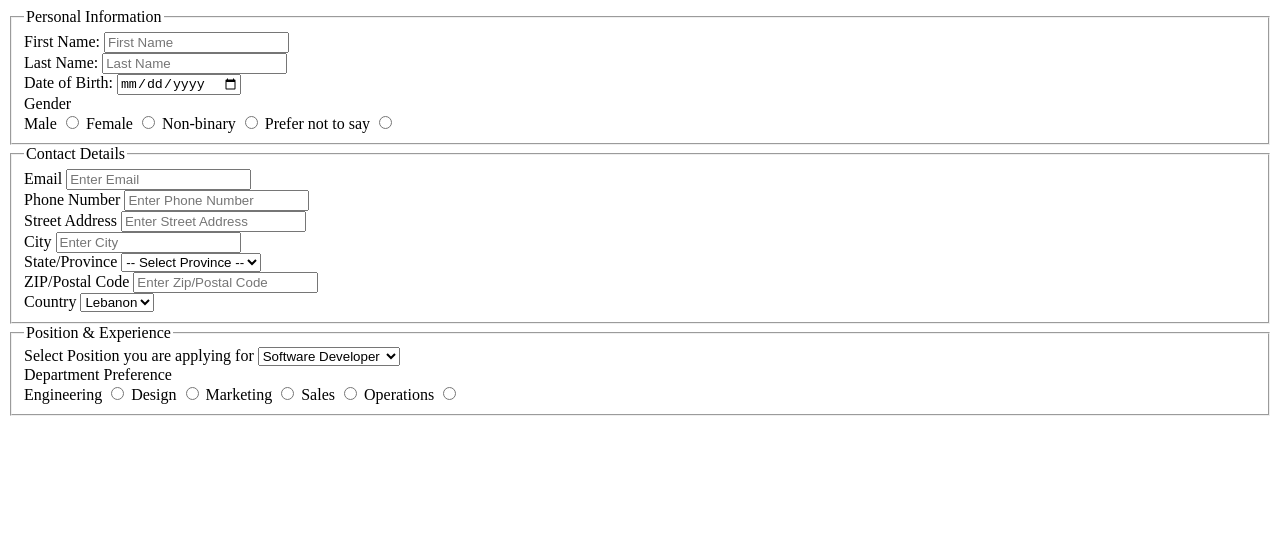
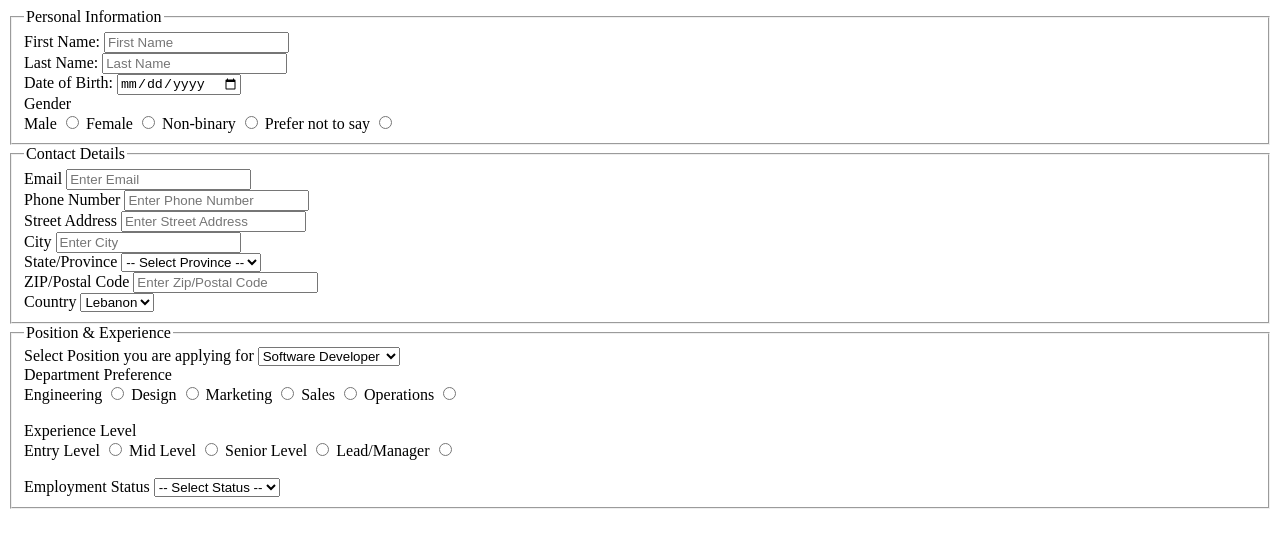
Before and after one commit to HoussamEldineKhaled/SE2-Web-Fundamentals-and-project-building, a plain HTML site: page First-Module/job-form/job-application.html in a window 1280 px wide. Drawn offline with Linux system fonts and the light colour scheme.

Commit message:
section 3 complete

```diff
--- a/First-Module/job-form/job-application.html
+++ b/First-Module/job-form/job-application.html
@@ -86,7 +86,7 @@
                 <option value="other">Other</option>
             </select>
             <br>
-            <label for="">Department Preference</label>
+            <label>Department Preference</label>
             <br>
             <label for="engineering">Engineering</label>
             <input type="radio" name="engineering" value="engineering">
@@ -98,7 +98,29 @@
             <input type="radio" name="sales" value="sales">
             <label for="operations">Operations</label>
             <input type="radio" name="operations" value="operations">
-
+            <br>
+            <br>
+            <label>Experience Level</label>
+            <br>
+            <label for="entry">Entry Level</label>
+            <input type="radio" name="entry" value="entry">
+            <label for="mid">Mid Level</label>
+            <input type="radio" name="mid" value="mid">
+            <label for="senior">Senior Level</label>
+            <input type="radio" name="senior" value="senior">
+            <label for="lead">Lead/Manager</label>
+            <input type="radio" name="lead" value="lead">
+            <br>
+            <br>
+            <label for="employment-status">Employment Status</label>
+            <select name="employment-status">
+                <option value="">-- Select Status --</option>
+                <option value="employed">Employed</option>
+                <option value="unemployed">Unemployed</option>
+                <option value="student">Student</option>
+                <option value="freelancer">Freelancer</option>
+                <option value="other">Other</option>
+            </select>
         </fieldset>
     </form>
 
```
